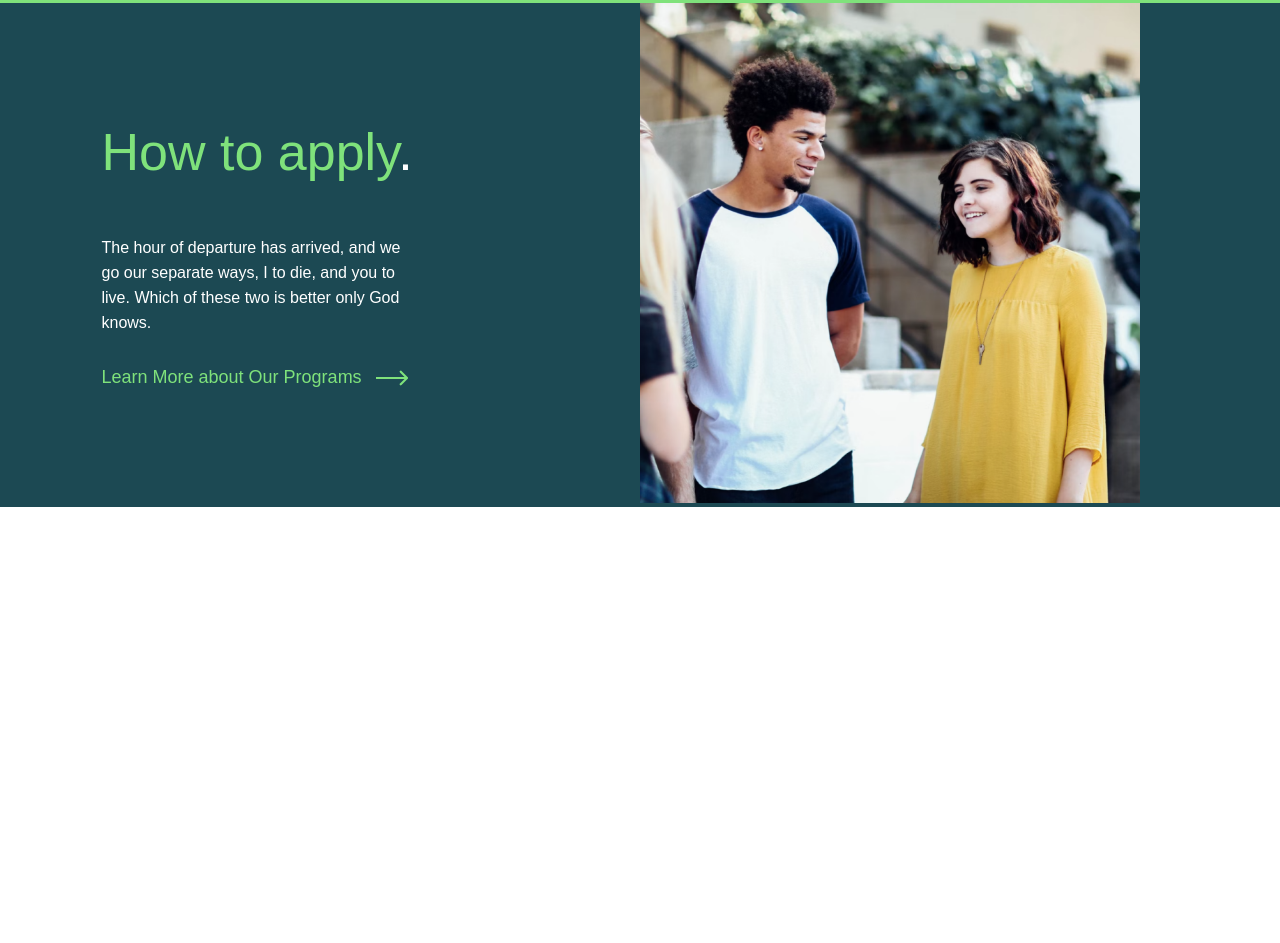
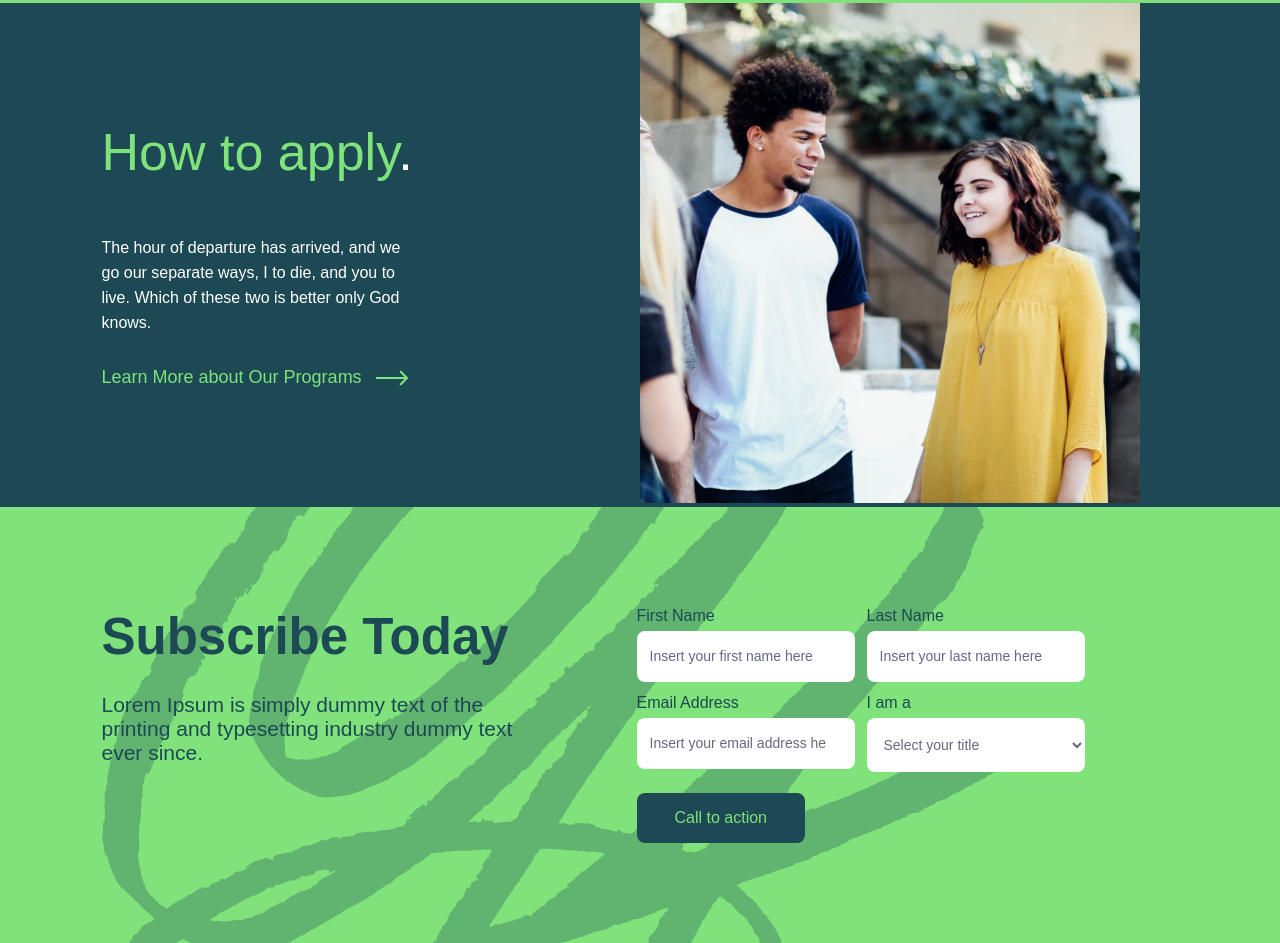
Before and after one commit to vidhi-7span/George-Alexander-Foundation, a plain HTML site: page index.html in a window 1280 px wide. Shown: the part 2309-3252 px from the top of the page. Before the commit the page ends 2816 px from the top, so only its background shows below. Drawn offline with Linux system fonts and the light colour scheme.

Commit message:
Form complate

```diff
--- a/index.html
+++ b/index.html
@@ -122,7 +122,7 @@
       <div class="container">
         <div class="apply">
           <div class="apply__content">
-            <p class="apply__title">How to apply<span >.</span></p>
+            <p class="apply__title">How to apply<span>.</span></p>
             <p class="apply__desc">
               The hour of departure has arrived, and we go our separate ways, I
               to die, and you to live. Which of these two is better only God
@@ -139,5 +139,58 @@
         </div>
       </div>
     </div>
+
+    <div class="form__bg">
+      <div class="container">
+        <div class="contact__vector">
+          <div class="contact">
+            <div>
+              <p class="contact__title">Subscribe Today</p>
+              <p class="contact__desc">
+                Lorem Ipsum is simply dummy text of the printing and typesetting
+                industry dummy text ever since.
+              </p>
+            </div>
+            <div>
+              <div class="contact__form">
+                <div class="contact__inputs">
+                  <form action="">
+                    <label for="">First Name</label>
+                    <input
+                      type="text"
+                      placeholder="Insert your first name here"
+                    />
+                    <label for="">Email Address</label>
+                    <input
+                      type="email"
+                      placeholder="Insert your email address here"
+                    />
+                    <button>Call to action</button>
+                  </form>
+                </div>
+                <div class="contact__inputs">
+                  <form action="">
+                    <label for="">Last Name</label>
+                    <input
+                      type="text"
+                      placeholder="Insert your last name here"
+                    />
+                    <div class="form__designation">
+                      <label for="">I am a</label>
+                      <select name="" id="">
+                        <option value="">Select your title</option>
+                        <option value="">Engineer</option>
+                        <option value="">Doctor</option>
+                        <option value="">Accountant</option>
+                      </select>
+                    </div>
+                  </form>
+                </div>
+              </div>
+            </div>
+          </div>
+        </div>
+      </div>
+    </div>
   </body>
 </html>
--- a/style.css
+++ b/style.css
@@ -183,13 +183,95 @@
   height: 500px;
   width: 500px;
 }
-.apply__action{
+.apply__action {
   display: flex;
   align-items: center;
   gap: 14px;
 }
-.apply__action a{
+.apply__action a {
   color: #7fe27b;
   font-size: 18px;
   text-decoration: none;
 }
+.form__bg {
+  background-color: #7fe27b;
+}
+.contact {
+  padding: 100px 0;
+  display: flex;
+  gap: 120px;
+}
+.contact__vector {
+  background-image: url(./images/contact_vector.svg);
+  background-repeat: no-repeat;
+  width: 920px;
+}
+.contact__content {
+  width: 50%;
+}
+.contact__title {
+  font-size: 51px;
+  color: #1c4953;
+  font-weight: 600;
+}
+.contact__desc {
+  color: #1c4953;
+  font-size: 21px;
+  padding-top: 27px;
+  width: 415px;
+}
+.contact__form {
+  display: flex;
+  gap: 12px;
+  width: 50%;
+}
+.contact__inputs {
+  color: #1c4953;
+  font-size: 16px;
+  font-weight: 500;
+}
+.contact__inputs input {
+  padding: 18px 0;
+  padding-left: 13px;
+  padding-right: 28px;
+  border: none;
+  margin: 6px 0 12px;
+  border-radius: 8px;
+  background-color: white;
+  font-weight: normal;
+  outline: none;
+}
+
+.contact__inputs input::placeholder {
+  font-size: 14px;
+  color: #676784;
+}
+
+.contact__inputs button {
+  background-color: #1c4953;
+  color: #7fe27b;
+  padding: 16px 38px;
+  margin-top: 12px;
+  border: none;
+  border-radius: 8px;
+  font-size: 16px;
+  cursor: pointer;
+  outline: none;
+}
+.form__designation {
+  display: flex;
+  flex-direction: column;
+}
+.form__designation select {
+  padding: 18px 0;
+  padding-left: 13px;
+  padding-right: 28px;
+  border: none;
+  margin: 6px 0 12px;
+  border-radius: 8px;
+  background-color: white;
+  font-weight: normal;
+  font-size: 14px;
+  color: #676784;
+outline: none;
+}
```
Also changed, not shown: images/contact_vector.svg (added).
